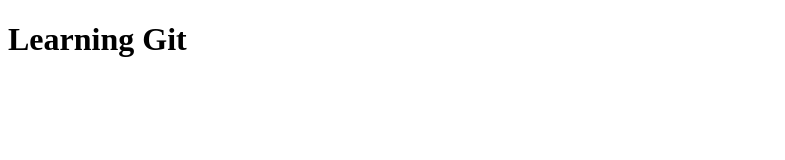
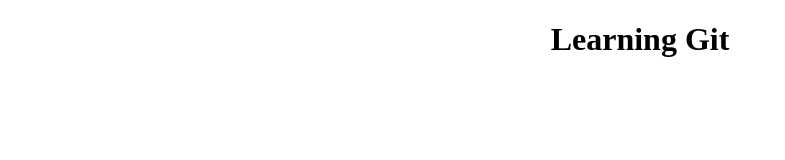
Before and after one commit to shaileshkgp/git-practice, a plain HTML site: page index.html in a window 1280 px wide. Shown: the whole page, without its empty margins (0-785 px from the left). Drawn offline with Linux system fonts and the light colour scheme.

Commit message:
added styles.css

```diff
--- a/index.html
+++ b/index.html
@@ -4,9 +4,12 @@
     <meta charset="UTF-8" />
     <meta http-equiv="X-UA-Compatible" content="IE=edge" />
     <meta name="viewport" content="width=device-width, initial-scale=1.0" />
+    <link rel="stylesheet" href="styles.css" />
     <title>Git Practice</title>
   </head>
   <body>
-    <h1>Learning Git</h1>
+    <div class="header">
+      <h1>Learning Git</h1>
+    </div>
   </body>
 </html>
--- /dev/null
+++ b/styles.css
@@ -0,0 +1,8 @@
+.header {
+  margin: auto;
+  width: 700px;
+}
+
+div.header h1 {
+  text-align: center;
+}
```
